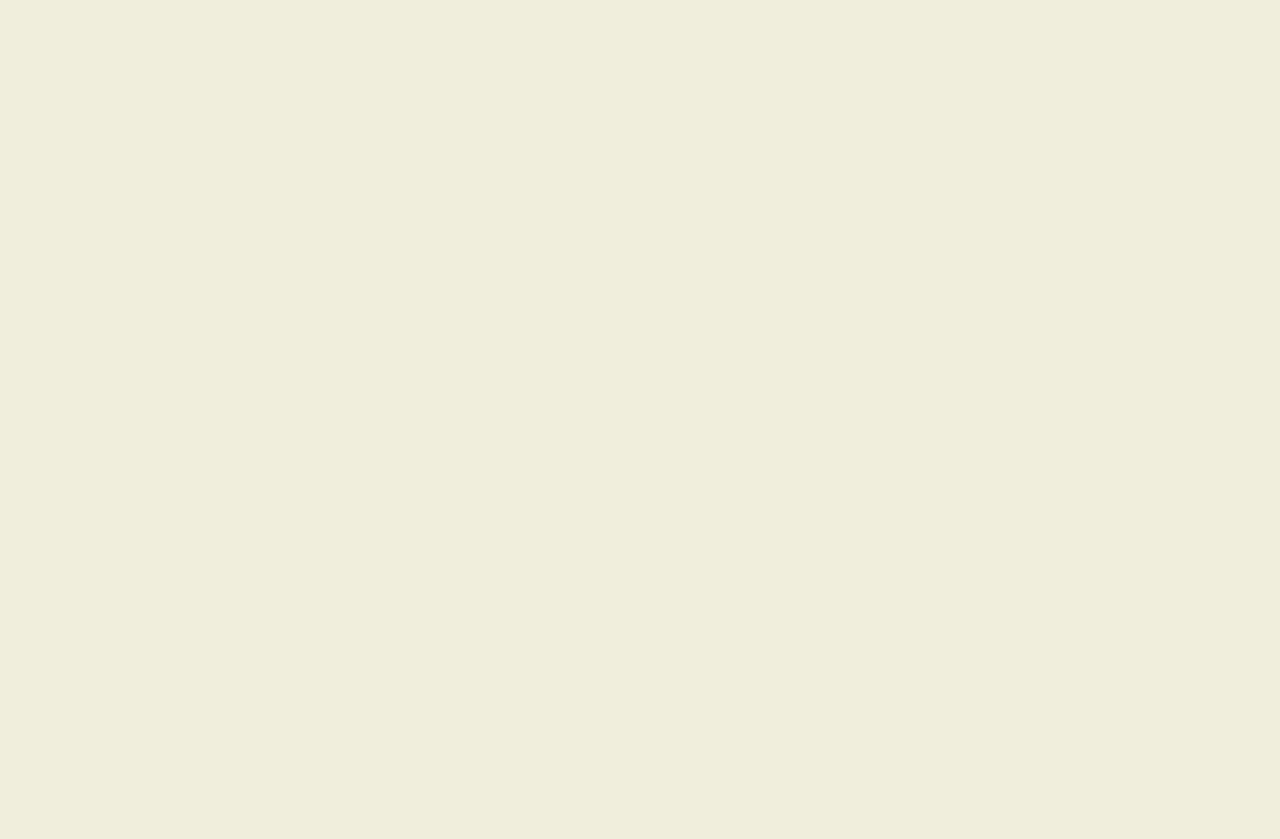
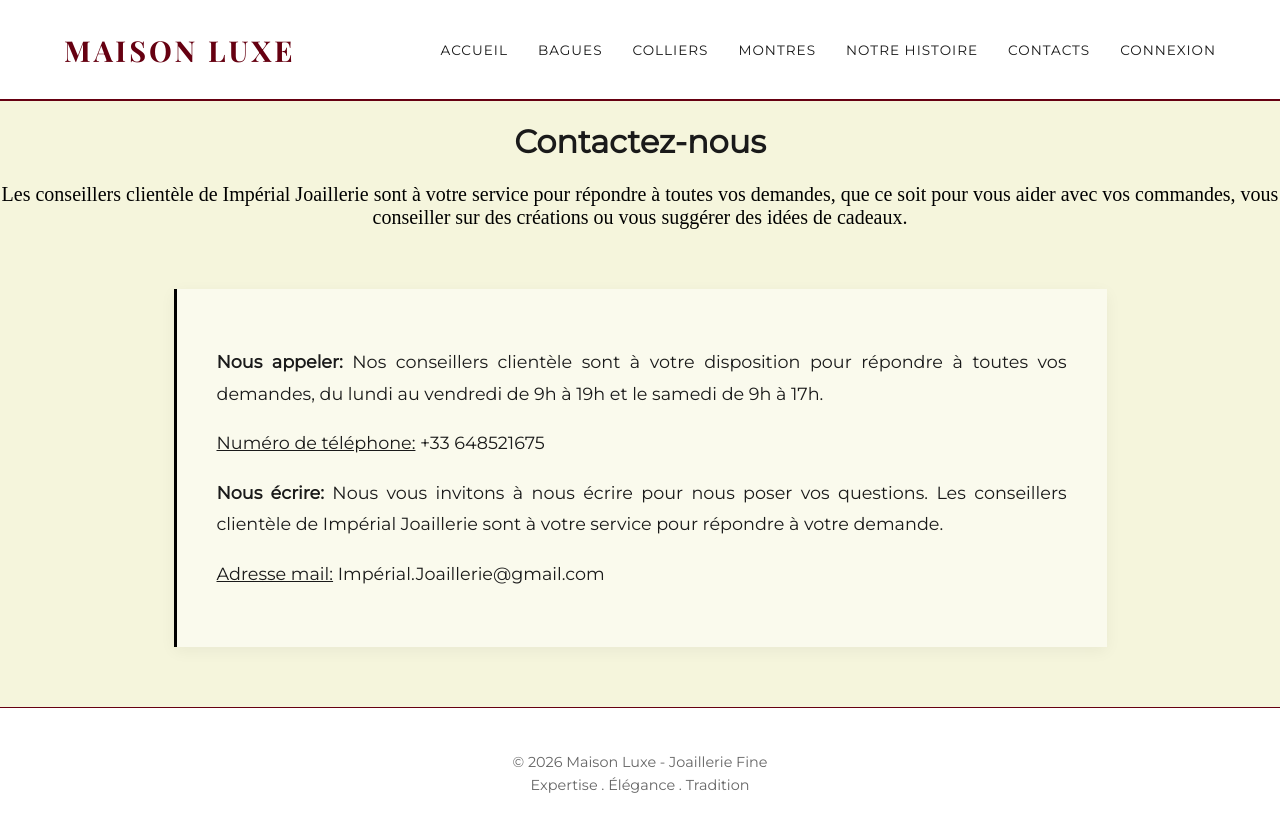
Before and after one commit to Vickkkesp/Project-info-S1-1A, a Flask app: page /page12 in a window 1280 px wide. Before the commit the page is empty. Before the commit the page ends 800 px from the top, so only its background shows below. Run offline with Flask 3, Linux system fonts and the light colour scheme.

Commit message:
page contact

```diff
--- a/Code/Static/style.css
+++ b/Code/Static/style.css
@@ -73,7 +73,7 @@
 
 .slogan {
     font-family: "Bodoni MT", serif;
-    font-size: 30px;
+    font-size: 20px;
     color: black;
     margin-top: 0; /* colle le texte au titre */
 }
--- a/Code/templates/Contact.html
+++ b/Code/templates/Contact.html
@@ -1,18 +1,27 @@
-<!DOCTYPE html>
-<html>
-<head>
- <title> Accueil</title>
- <link rel="stylesheet" href="style.css">
- <link rel="stylesheet" href="{{ url_for('static', filename='style.css') }}">
- <style>
-        body {
-            background-color: rgba(217, 211, 163, 0.382);
-        }
-        h1 {
-            font-family: 'Bodoni MT';"
-            font-size: 120px;
-            color: rgb(0, 0, 0);
-        }
+{% extends "base.html" %}
 
+{% block content %}
 
-    </style>
+    <div class="titre-container">
+        <center><h1>Contactez-nous</h1></center>
+        <center><p class="slogan">Les conseillers clientèle de Impérial Joaillerie sont à votre service pour répondre à toutes vos demandes,
+            que ce soit pour vous aider avec vos commandes, vous conseiller sur des créations ou vous suggérer des idées de cadeaux.</p></center>
+    </div>
+
+    <div class="contenu-histoire">
+        <p>
+            <strong>Nous appeler:</strong> Nos conseillers clientèle sont à votre disposition pour répondre à toutes vos demandes, du lundi au vendredi de 9h à 19h et le samedi de 9h à 17h.
+        </p>
+        <p>
+            <u>Numéro de téléphone:</u> +33 648521675
+        </p>
+        <p>
+          <strong>Nous écrire:</strong> Nous vous invitons à nous écrire pour nous poser vos questions. Les conseillers clientèle de Impérial Joaillerie sont à votre service pour répondre à votre demande.
+        </p>
+         <p>
+           <u>Adresse mail:</u> Impérial.Joaillerie@gmail.com
+        </p>
+    </div>
+</body>
+</html>
+{% endblock %}
```
Also changed, not shown: Code/templates/Notre-histoire.html (+3 -19 lines).
